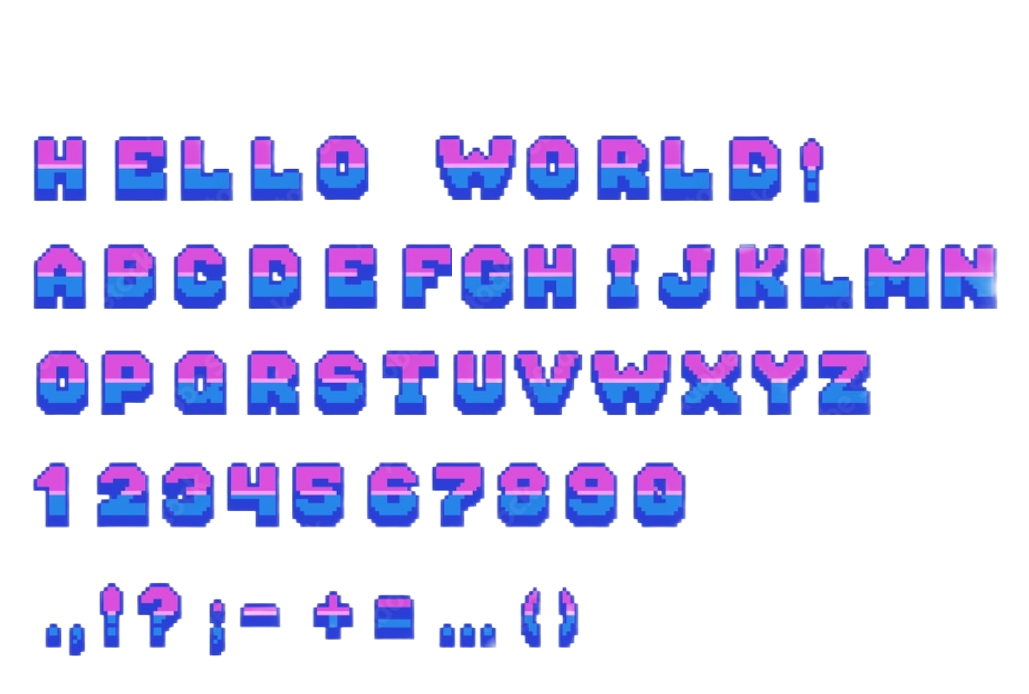
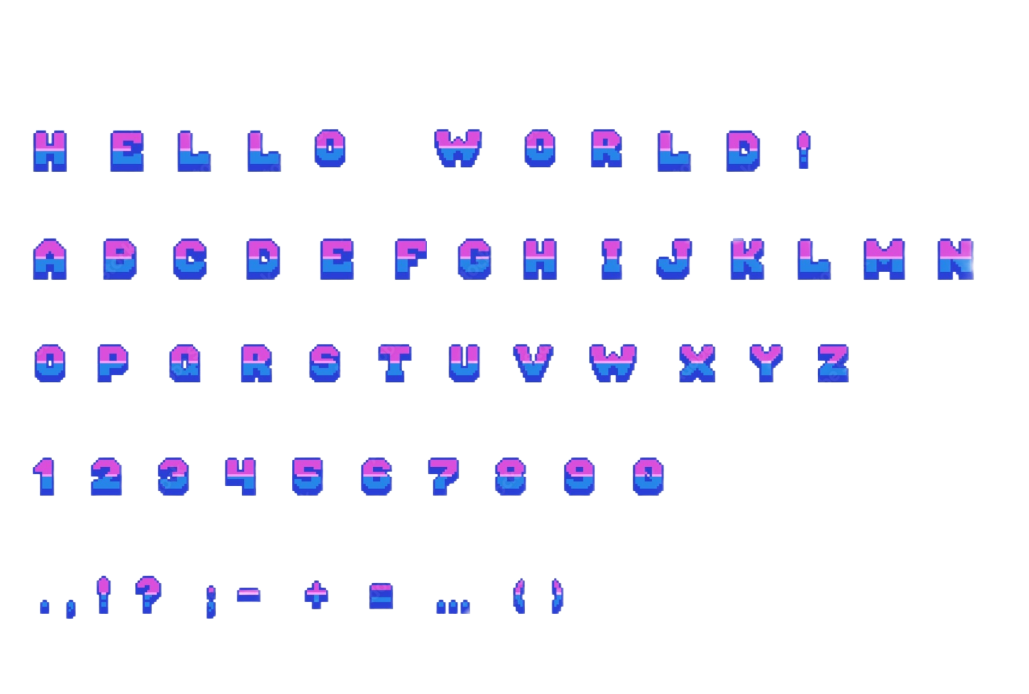
Before and after one commit to reznikovkg/vue-3-docker-compose, a Vue app in the folder vue/: page / in a window 1280 px wide. Shown: the top 694 px of the page, without its empty margins (0-1029 px from the left). Built offline with nearby package versions, Linux system fonts and the light colour scheme.

Commit message:
add fontSize scaling

```diff
--- a/vue/src/components/SpriteText.vue
+++ b/vue/src/components/SpriteText.vue
@@ -23,6 +23,9 @@ const getCharStyle = (char) => {
   const map = props.config.spriteMap[char.toUpperCase()] || props.config.spriteMap[' ']
   if (!map) return {}
 
+  const fontSize = props.config.fontSize || map.height
+  const scale = fontSize / map.height
+
   return {
     display: 'inline-block',
     width: `${map.width}px`,
@@ -31,6 +34,8 @@ const getCharStyle = (char) => {
     backgroundRepeat: 'no-repeat',
     backgroundPosition: `-${map.x}px -${map.y}px`,
     backgroundSize: 'auto',
+    transform: `scale(${scale})`,
+    transformOrigin: 'top left',
     verticalAlign: 'top'
   }
 }
--- a/vue/src/configs/pixelSpriteConfig.js
+++ b/vue/src/configs/pixelSpriteConfig.js
@@ -2,7 +2,7 @@ import spriteImage from '../assets/pixel-sprite.png'
 
 export const pixelSpriteConfig = {
     spriteUrl: spriteImage,
-    fontSize: 32,
+    fontSize: 64,
     spriteMap: {
         // 1-я строка спрайта
         A: {x: 33, y: 20, width: 70, height: 100},
```
